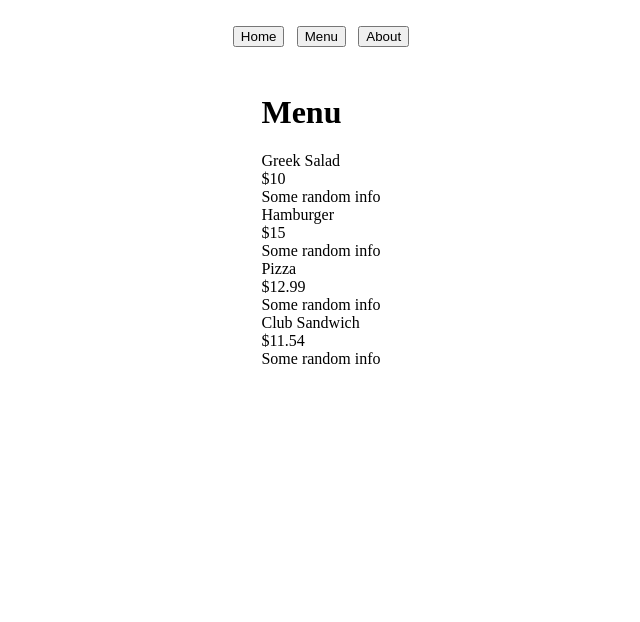
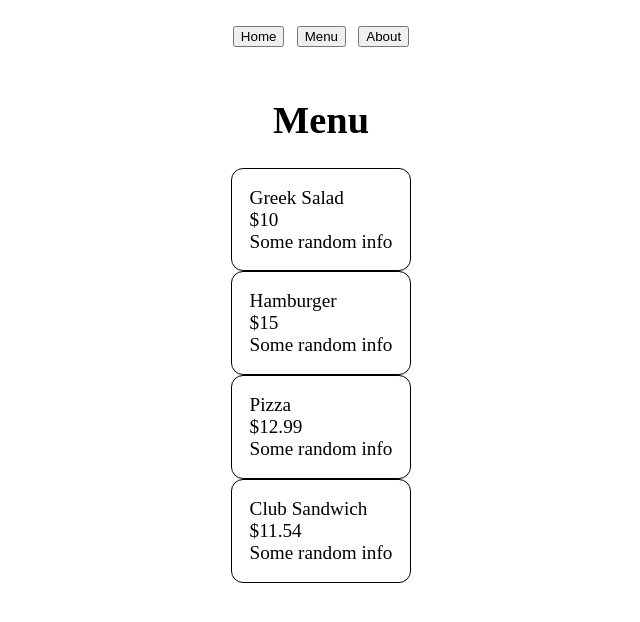
Before and after one commit to assiajsaad/ODIN-Restaurant-Page, a website built with webpack: page src/index.html in a window 1280 px wide. Both pictures are taken after a click on the button "Menu". Shown: the whole page, without its empty margins (319-959 px from the left). Built offline with nearby package versions, Linux system fonts and the light colour scheme.

Commit message:
Added some styling

```diff
--- a/src/menu.js
+++ b/src/menu.js
@@ -18,10 +18,10 @@ function menuComponent (){
         itemPrice.textContent = item.price;
         itemDesc.textContent = item.description;
 
-        itemDiv. appendChild(itemName);
-        itemDiv. appendChild(itemPrice);
-        itemDiv. appendChild(itemDesc);
-        itemDiv.id = index;
+        itemDiv.appendChild(itemName);
+        itemDiv.appendChild(itemPrice);
+        itemDiv.appendChild(itemDesc);
+        itemDiv.classList.add('item-card');
         menu.appendChild(itemDiv);
     })
 
--- a/src/style.css
+++ b/src/style.css
@@ -25,7 +25,9 @@ nav {
   justify-content: center;
 }
 
-.home {
+.home,
+.about,
+.menu {
   width: 100%;
   display: flex;
   flex-direction: column;
@@ -33,7 +35,24 @@ nav {
   justify-content: center;
 }
 
-
-.home  p {
+.home p {
   width: 70ch;
 }
+
+.about {
+    border: 1px solid black;
+    border-radius: 12px;
+    font-size: 1.5rem;
+    padding: 2%;
+    gap: 12px;
+}
+
+.item-card {
+    border: 1px solid black;
+    border-radius: 12px;
+    padding: 2%;
+}
+
+.menu {
+    font-size: 1.2rem;
+}
```
Lines whose indentation alone changed are shown as unchanged.
